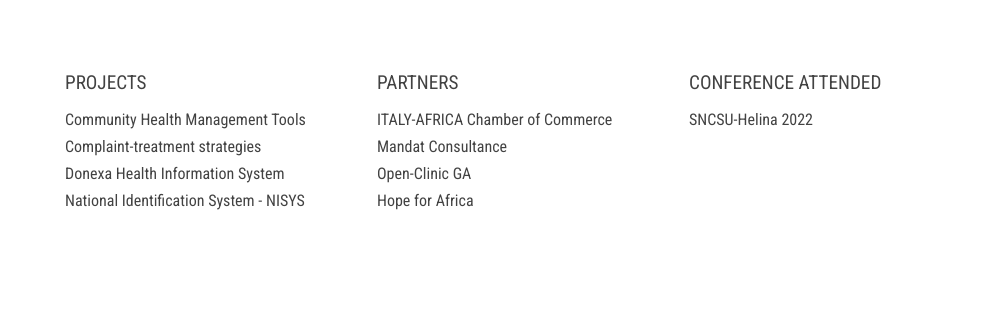
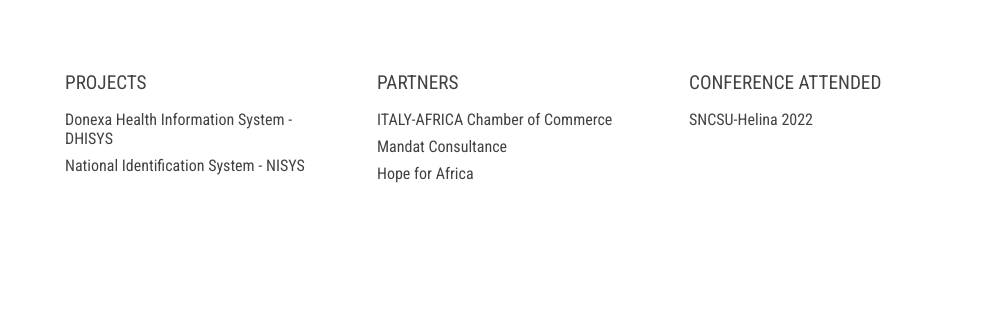
Before and after one commit to Donexa/donexa-website, a plain HTML site: page index.html in a window 1280 px wide. Shown: the part 3753-4073 px from the top of the page, 287-1280 px from the left. Drawn offline with Linux system fonts and the light colour scheme.

Commit message:
edit footer

```diff
--- a/index.html
+++ b/index.html
@@ -156,9 +156,7 @@
         <div class="footer-block">
             <p class="p-medium">PROJECTS</p>
             <div class="footer-block-menu">
-                <a>Community Health Management Tools</a>
-                <a>Complaint-treatment strategies</a>
-                <a>Donexa Health Information System</a>
+                <a>Donexa Health Information System - DHISYS</a>
                 <a>National Identification System - NISYS</a>
             </div>
         </div>
@@ -167,7 +165,7 @@
             <div class="footer-block-menu">
                 <a href="https://www.italcham.co.za" target="_blank">ITALY-AFRICA Chamber of Commerce</a>
                 <a href="https://mandatconsultance.kirobezo.org" target="_blank">Mandat Consultance</a>
-                <a href="https://sites.google.com/site/openclinicga1/" target="_blank">Open-Clinic GA</a>
+                <!-- <a href="https://sites.google.com/site/openclinicga1/" target="_blank">Open-Clinic GA</a> -->
                 <a>Hope for Africa</a>
             </div>
         </div>
@@ -180,11 +178,6 @@
     </footer>
     <div class="closer d-padding">
         <p>© Copyright donexa. All rights reserved</p>
-        <!-- <select name="languages" id="languages">
-            <option value="fr">English</option>
-            <option value="fr">Français</option>
-            <option value="fr">Swahili</option>
-        </select> -->
     </div>
 </body>
 
```
